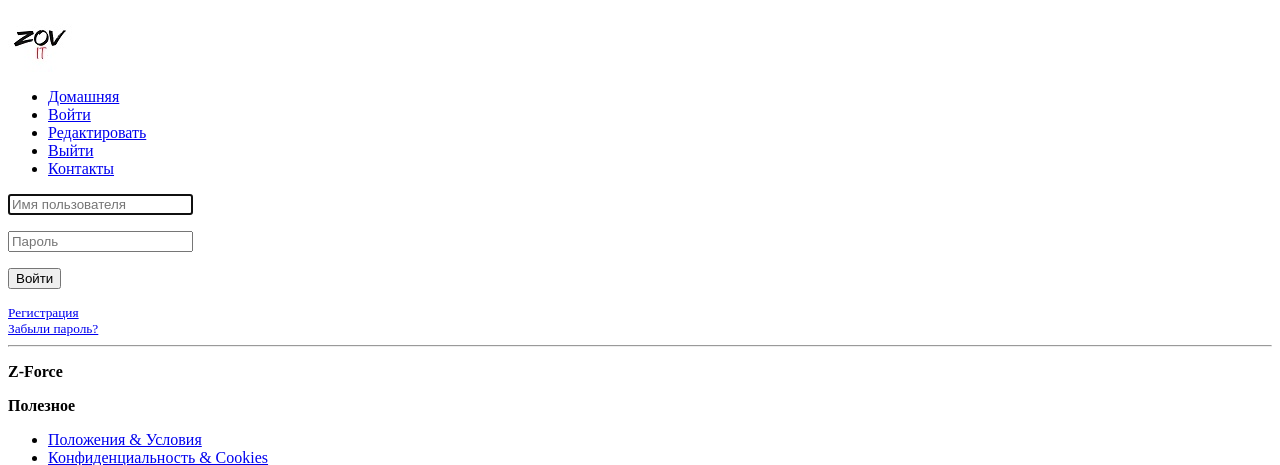
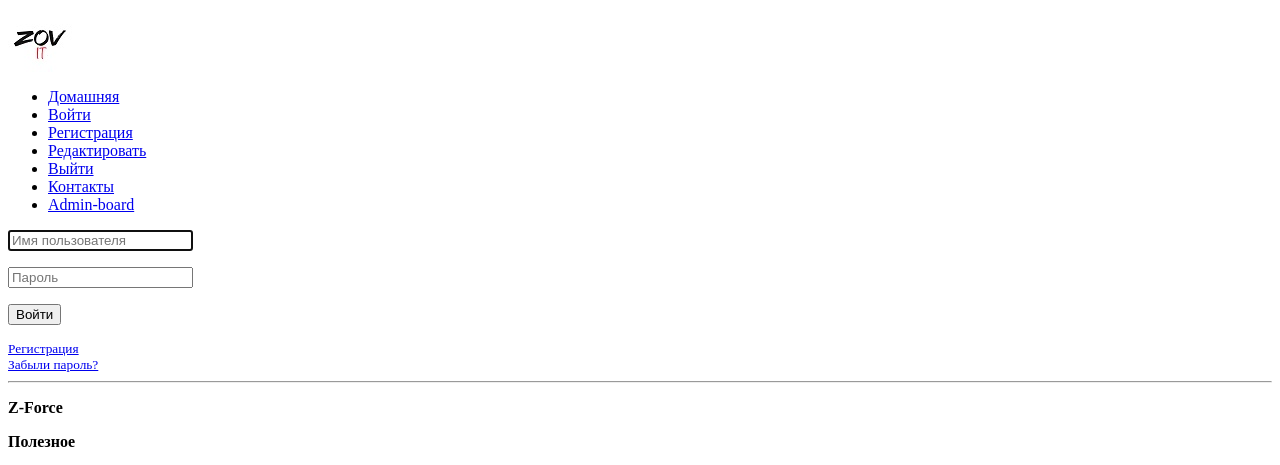
Before and after one commit to RombosK/Z-Force, a Django app: page /authapp/login/ in a window 1280 px wide. Shown: the top 465 px of the page. Run offline with Django 4.2, Linux system fonts and the light colour scheme.

Commit message:
20.07.23 Основа+админка

```diff
--- a/authapp/views.py
+++ b/authapp/views.py
@@ -12,10 +12,6 @@ class CustomLoginView(LoginView):
     extra_context = {
         'title': 'Вход пользователя'
     }
-
-    def home(request):
-        title = 'Домашняя страница'
-        return render(request, 'mainapp/home.html', {'title': title})
 
 
 class RegisterView(CreateView):
--- a/mainapp/templates/mainapp/base.html
+++ b/mainapp/templates/mainapp/base.html
@@ -24,16 +24,22 @@
                         <a class="nav-link" href="{% url 'mainapp:home' %}">Домашняя</a>
                     </li>
                     <li class="nav-item">
-                        <a class="nav-link" href="{% url 'mainapp:login' %}">Войти</a>
+                        <a class="nav-link" href="{% url 'authapp:login' %}">Войти</a>
+                    </li>
+                    <li class="nav-item">
+                        <a class="nav-link" href="{% url 'authapp:register' %}">Регистрация</a>
                     </li>
                     <li class="nav-item">
                         <a class="nav-link" href="{% url 'authapp:edit' %}">Редактировать</a>
                     </li>
                     <li class="nav-item">
-                        <a class="nav-link" href="{% url 'mainapp:home' %}">Выйти</a>
+                        <a class="nav-link" href="{% url 'mainapp:login' %}">Выйти</a>
                     </li>
                     <li class="nav-item">
                         <a class="nav-link" href="{% url 'mainapp:contacts' %}">Контакты</a>
+                    </li>
+                    <li class="nav-item">
+                        <a class="nav-link" href="{% url 'admin:index' %}">Admin-board</a>
                     </li>
                 </ul>
             </div>
```
Also changed, not shown: authapp/templates/authapp/edit.html (+7 -0 lines).
